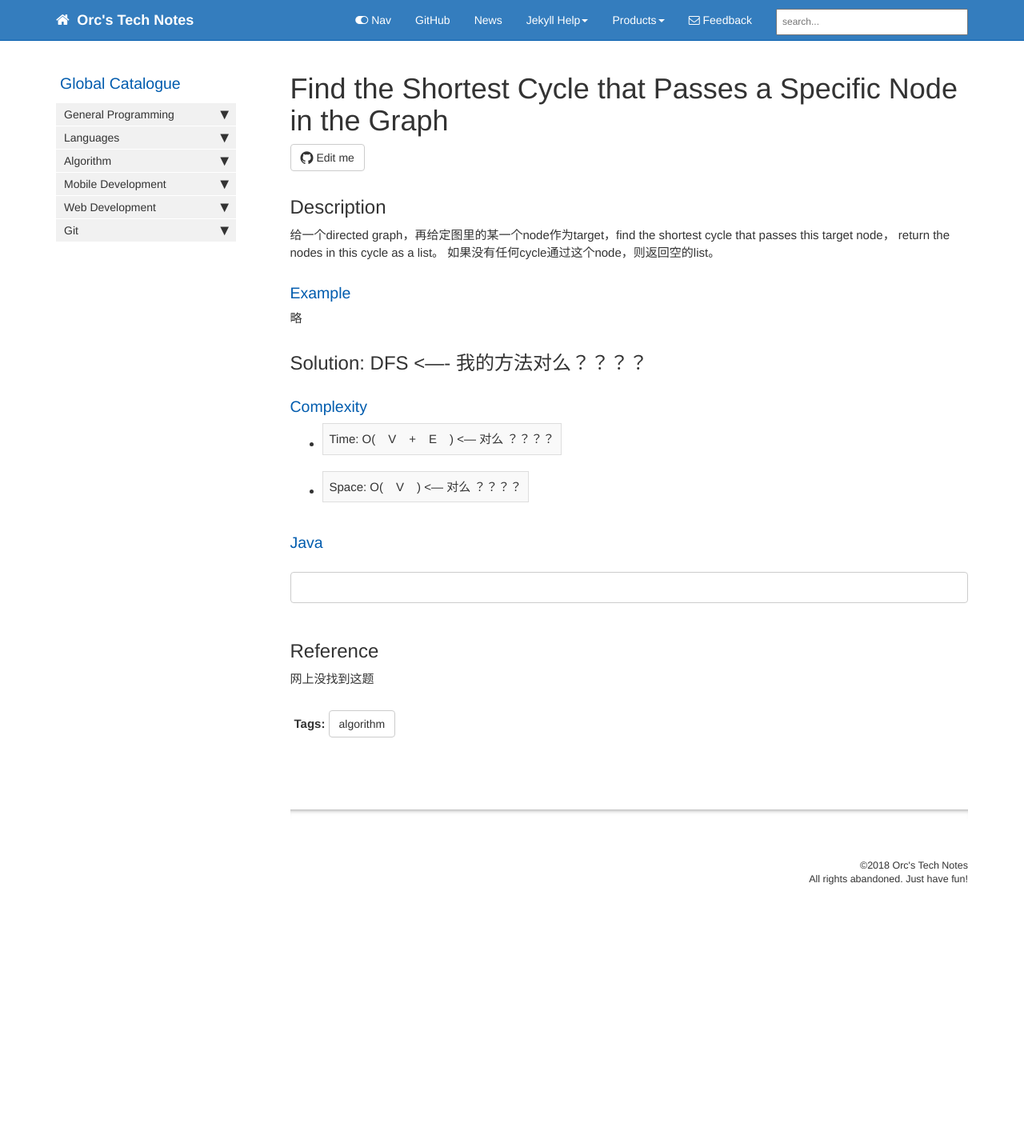
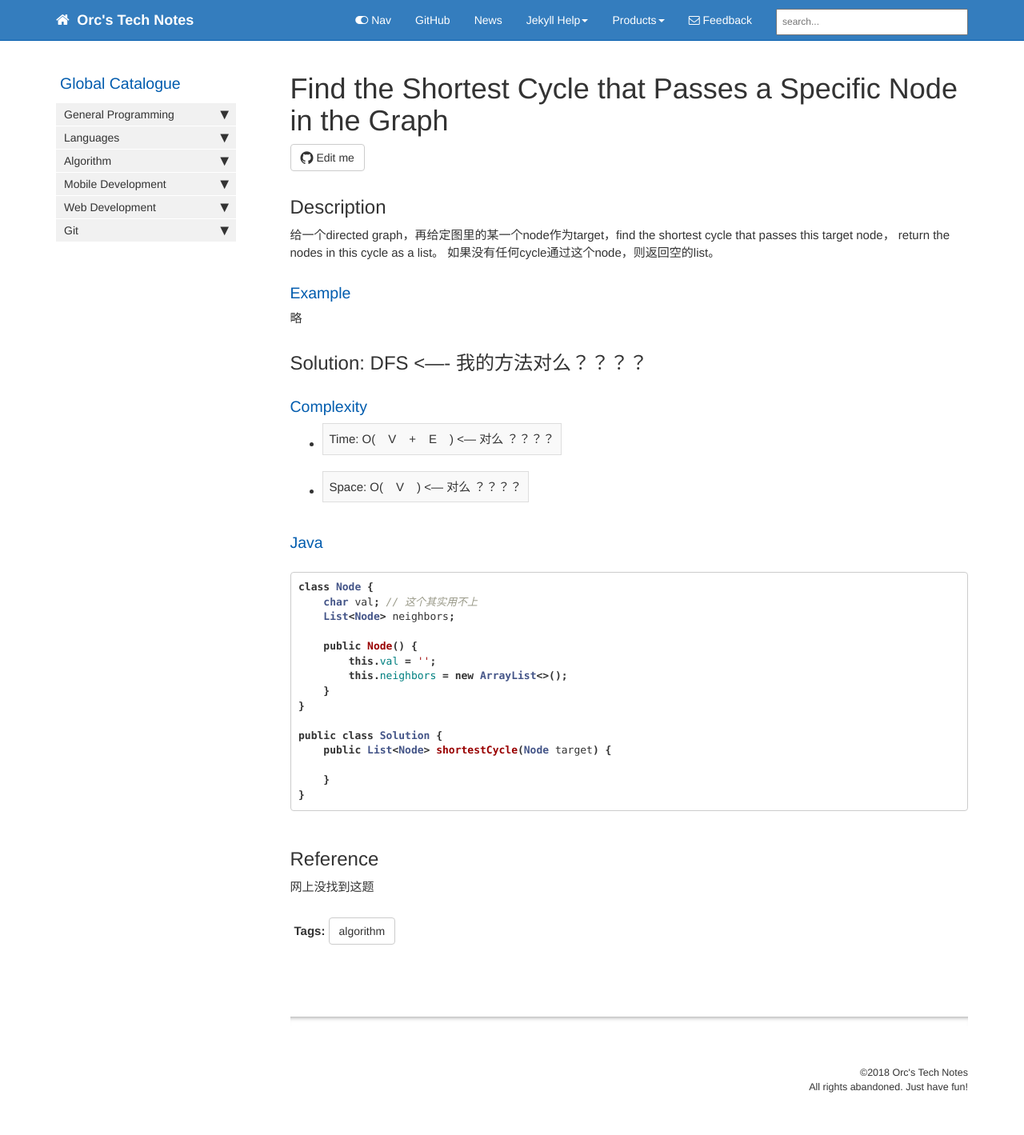
Before and after one commit to HungryOrc/hungryorc.github.io, a Jekyll site: the page built from pages/algorithm/algorithm_shortest_cycle_passing_target_node.md, in a window 1280 px wide. Shown: the whole page at 80% size. Built offline with Jekyll 4.4.1, drawn with Linux system fonts in a browser that asks for light colours; nearby versions of some CDN libraries; comment, search, counter and statistics services are not loaded; before the commit the page ends 1159 px from its top, so only the background shows below that.

Commit message:
Update algorithm_shortest_cycle_passing_target_node.md

````diff
--- a/pages/algorithm/algorithm_shortest_cycle_passing_target_node.md
+++ b/pages/algorithm/algorithm_shortest_cycle_passing_target_node.md
@@ -25,7 +25,21 @@ return the nodes in this cycle as a list。
 
 ### Java
 ```java
+class Node {
+    char val; // 这个其实用不上
+    List<Node> neighbors;
 
+    public Node() {
+        this.val = '';
+        this.neighbors = new ArrayList<>();
+    }
+}
+
+public class Solution {
+    public List<Node> shortestCycle(Node target) {
+
+    }
+}
 ```
 
 ## Reference
````
